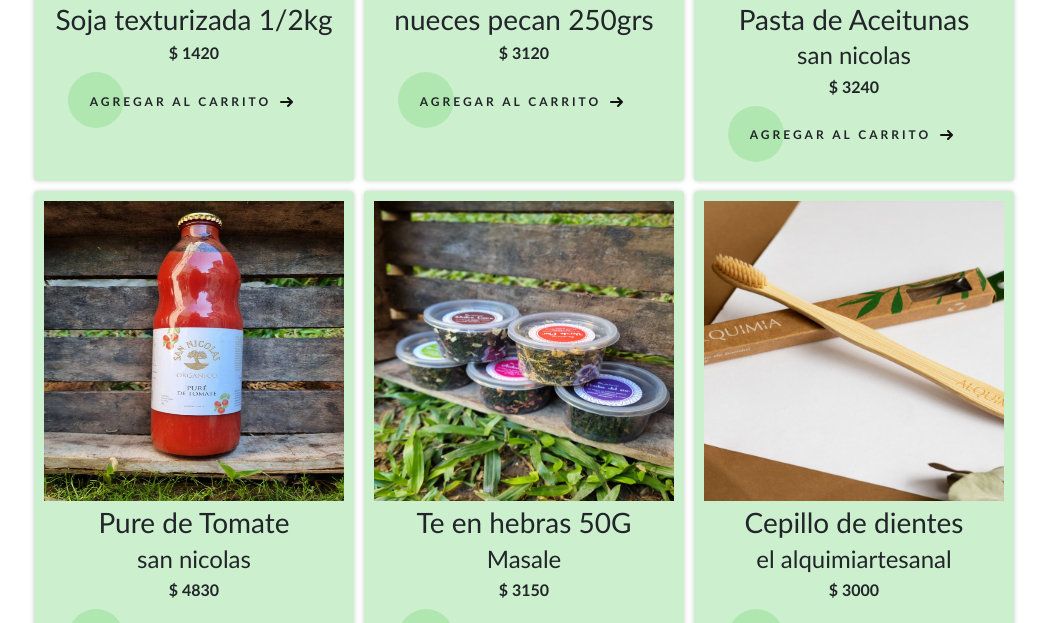
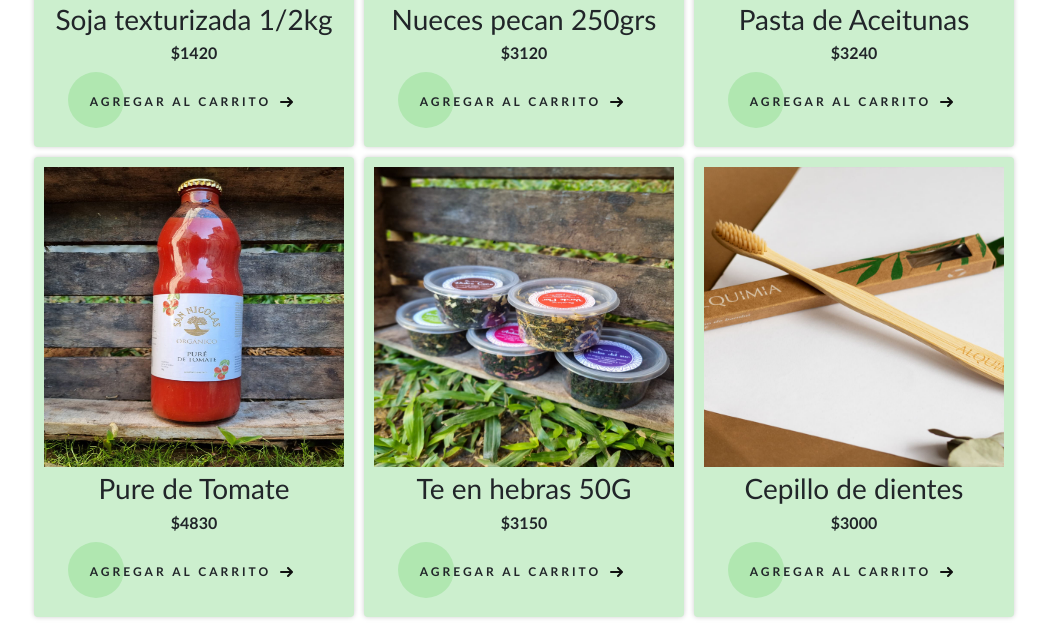
Before and after one commit to Federicoratti11/tiendanehuen, a plain HTML site: page index.html in a window 1280 px wide. Shown: the part 1098-1721 px from the top of the page, without its empty margins (116-1163 px from the left). Drawn offline with nearby package versions, Linux system fonts and the light colour scheme.

Commit message:
Add files via upload

```diff
--- a/index.html
+++ b/index.html
@@ -30,7 +30,6 @@
           <div class="tarjetaproducto">
               <img src="" alt="">
               <h3>Nombre</h3>
-              <h4 class="marca">marca</h4>
               <p class="precio">$ </p>
               <button href="" class="cta">
                   <span>Agregar al carrito</span>
--- /dev/null
+++ b/js/datos.json
@@ -0,0 +1,102 @@
+
+[
+  {
+    "Nombre": "Bolson de fruta",
+    "Categoría": "fruta",
+    "Precio": 3870,
+    "Imagen": "combofrut.png",
+    "Cantidad": 0
+  },
+  {
+    "Nombre": "Atado de Espinaca",
+    "Categoría": "Verduras",
+    "Precio": 1680,
+    "Imagen": "espinaca.png",
+    "Cantidad": 0
+
+  },
+  {
+    "Nombre": "Semillas de lino 250gr",
+    "Categoría": "Almacen",
+    "Precio": 565,
+    "Imagen": "semillalino.png",
+    "Cantidad": 0
+  },
+  {
+    "Nombre": "Soja texturizada 1/2kg",
+    "Categoría": "Almacen",
+    "Precio": 1420,
+    "Imagen": "sojatexturizada.png",
+    "Cantidad": 0
+  },
+  {
+    "Nombre": "Nueces pecan 250grs",
+    "Categoría": "Almacen",
+    "Precio": 3120,
+    "Imagen": "pecan.png",
+    "Cantidad": 0
+  },
+  {
+    "Nombre": "Pasta de Aceitunas",
+    "Categoría": "Almacen",
+    "Precio": 3240,
+    "Imagen": "pastaaceituna.jpeg",
+    "Cantidad": 0
+  },
+  {
+    "Nombre": "Pure de Tomate",
+    "Categoría": "Almacen",
+    "Precio": 4830,
+    "Imagen": "puretomate.jpg",
+    "Cantidad": 0
+  },
+  {
+    "Nombre": "Te en hebras 50G",
+    "Categoría": "Almacen",
+    "Precio": 3150,
+    "Imagen": "tes.jpg",
+    "Cantidad": 0
+  },
+  {
+    "Nombre": "Cepillo de dientes",
+    "Categoría": "Cosmetica",
+    "Precio": 3000,
+    "Imagen": "cepillo.png",
+    "Cantidad": 0
+  },
+  {
+    "Nombre": "Acondicionador",
+    "Categoría": "Cosmetica",
+    "Precio": 6400,
+    "Imagen": "acondicionador.png",
+    "Cantidad": 0
+  },
+  {
+    "Nombre": "Mani sin sal 1/2 kg",
+    "Categoría": "Almacen",
+    "Precio": 3250,
+    "Imagen": "manii.jpeg",
+    "Cantidad": 0
+  },
+  {
+    "Nombre": "Yerba Roapipo 500grs",
+    "Categoría": "Almacen",
+    "Precio": 4870,
+    "Imagen": "roapipo.jpeg",
+    "Cantidad": 0
+  },
+  {
+    "Nombre": "Banana Formosa 1kg",
+    "Categoría": "fruta",
+    "Precio": 1870,
+    "Imagen": "bananas.png",
+    "Cantidad": 0
+  },
+  {
+    "Nombre": "Pera Packham 1kg",
+    "Categoría": "fruta",
+    "Precio": 1650,
+    "Imagen": "peras.png",
+    "Cantidad": 0
+  }
+]
--- a/js/productos.js
+++ b/js/productos.js
@@ -1,27 +1,10 @@
-class Producto {
-  constructor(id, nombre, categoria, precio,img,marca) {
-      this.id = id;
-      this.nombre = nombre;
-      this.categoria = categoria;
-      this.precio = precio;
-      this.img= img;
-      this.marca= marca;
-  }}
+class articulos {
+  constructor(nombre, categoria, precio, img){
+this.nombre = nombre
+this.categoria = categoria
+this.precio = precio
+this.img = img
+this.cantidad = 0
 
-const Productos = [
-
-  new Producto(16, "Bolson de fruta", "fruta",3870 ,"combofrut.png","",),
-  new Producto(1, "Atado de Espinaca", "Verduras", 1680, "espinaca.png","",),
-  new Producto(2, "Semillas de lino 250gr", "Almacen", 565,"semillalino.png","",),
-  new Producto(3, "Soja texturizada 1/2kg", "Almacen", 1420, "sojatexturizada.png","",),
-  new Producto(4, "nueces pecan 250grs", "Almacen", 3120, "pecan.png","",),
-  new Producto(5, "Pasta de Aceitunas", "Almacen", 3240,"pastaaceituna.jpeg", "san nicolas"),
-  new Producto(6, "Pure de Tomate" , "Almacen", 4830, "puretomate.jpg", "san nicolas"),
-  new Producto(7, "Te en hebras 50G", "Almacen", 3150, "tes.jpg", "Masale"),
-  new Producto(8, "Cepillo de dientes", "Cosmetica", 3000, "cepillo.png", "el alquimiartesanal"),
-  new Producto(9, "Acondicionador", "Cosmetica", 6400, "acondicionador.png", "el alquimiartesanal"),
-  new Producto(10, "Mani sin sal 1/2 kg", "Almacen", 3250, "manii.jpeg", "Organicoop"),
-  new Producto(11, "Yerba Roapipo 500grs", "Almacen",4870, "roapipo.jpeg", "roapipo"),
-  new Producto(14, "Banana Formosa 1kg", "fruta", 1870, "bananas.png","",),
-  new Producto(15, "Pera Packham 1kg", "fruta", 1650, "peras.png","",),
-];
+  }
+}
--- a/js/tarjetas.js
+++ b/js/tarjetas.js
@@ -1,12 +1,22 @@
 const container = document.getElementById("container");
 const productTemplate = document.getElementById("productTemplate");
 
-        Productos.forEach((producto) => {
+
+fetch('./js/datos.json')
+.then((res) => res.json ())
+.then((datos) => {
+    articulos = datos; // Guardar datos en la variable global
+    mostrar_productos(articulos);
+})
+.catch((error)=> console.log(error) )
+
+
+function mostrar_productos(articulos) {
+    articulos.forEach((producto) => {
         let copia = productTemplate.content.cloneNode(true);
-            copia.querySelector('img').src = `./img/productos/` + producto.img;
-            copia.querySelector('h3').textContent = producto.nombre;
-            copia.querySelector('.marca').textContent = producto.marca;
-            copia.querySelector('.precio').textContent += producto.precio;
+        copia.querySelector('img').src = `./img/productos/` + producto.Imagen;
+        copia.querySelector('h3').textContent = producto.Nombre;
+        copia.querySelector('.precio').textContent = `$${producto.Precio}`; // Agregado símbolo $
 
         copia.querySelector('button').addEventListener("click", () => {
             agregarAlCarrito(producto);
@@ -22,6 +32,9 @@ const productTemplate = document.getElementById("productTemplate");
 
         container.append(copia);
     });
+}
+
+
 
         document.addEventListener("keyup", filtrarProductos);
         document.getElementById("precioMin").addEventListener("input", filtrarProductos);
@@ -35,12 +48,20 @@ const productTemplate = document.getElementById("productTemplate");
             const precioMin = parseFloat(document.getElementById("precioMin").value) || 0;
             const precioMax = parseFloat(document.getElementById("precioMax").value) || Infinity;
 
-            const categoriasActivas = Array.from(document.querySelectorAll(".categoria-boton input:checked")).map(checkbox => checkbox.dataset.categoria.toLowerCase());
+            const categoriasActivas = Array.from(document.querySelectorAll(".categoria-boton input:checked"))
+                                           .map(checkbox => checkbox.dataset.categoria.toLowerCase());
 
             document.querySelectorAll(".tarjetaproducto").forEach(producto => {
                 const nombreProducto = producto.querySelector('h3').textContent.toLowerCase();
                 const precioProducto = parseFloat(producto.querySelector('.precio').textContent.replace('$', ''));
-                const categoriaProducto = Productos.find(p => p.nombre.toLowerCase() === nombreProducto).categoria.toLowerCase();
+
+                // Busca el producto en el array 'articulos'
+                const articuloData = articulos.find(p => p.Nombre.toLowerCase() === nombreProducto);
+                if (!articuloData) {
+                    console.error(`Producto con nombre "${nombreProducto}" no encontrado en el array 'articulos'.`);
+                    return;
+                }
+                const categoriaProducto = articuloData.Categoría.toLowerCase();
 
                 const coincideNombre = nombreProducto.includes(buscador);
                 const coincidePrecio = precioProducto >= precioMin && precioProducto <= precioMax;
```
Lines whose indentation alone changed are shown as unchanged.
